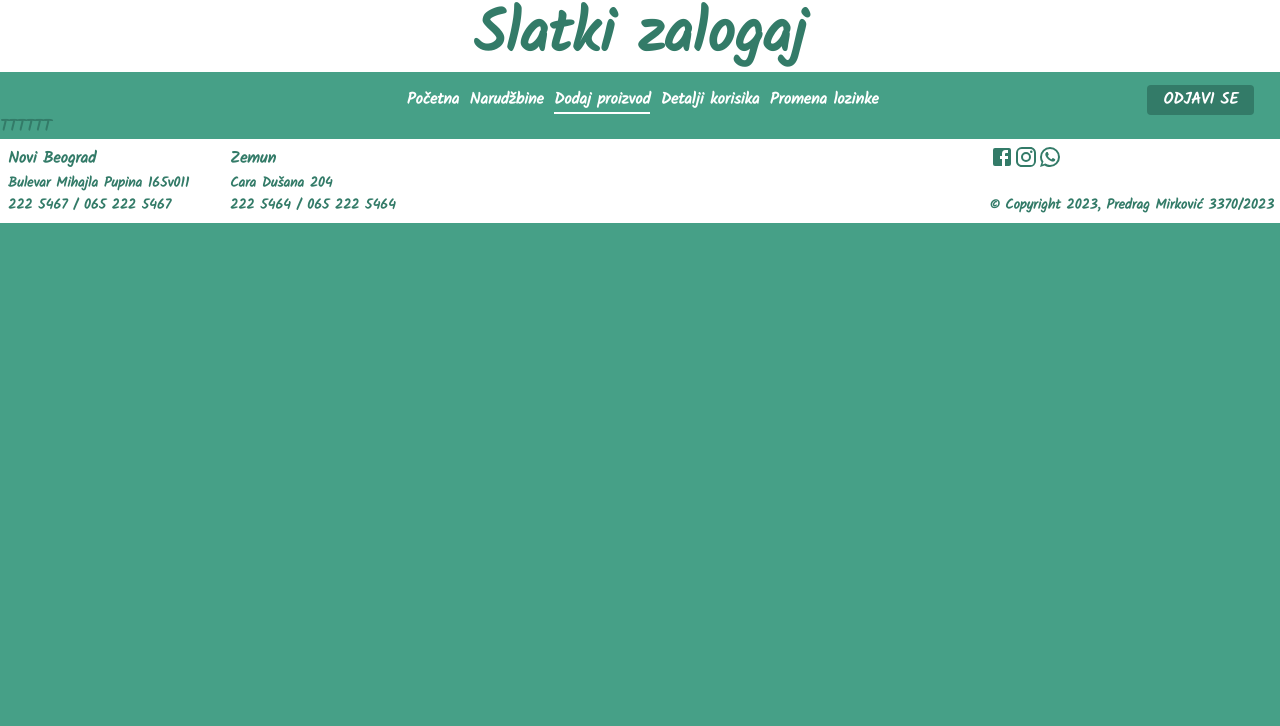
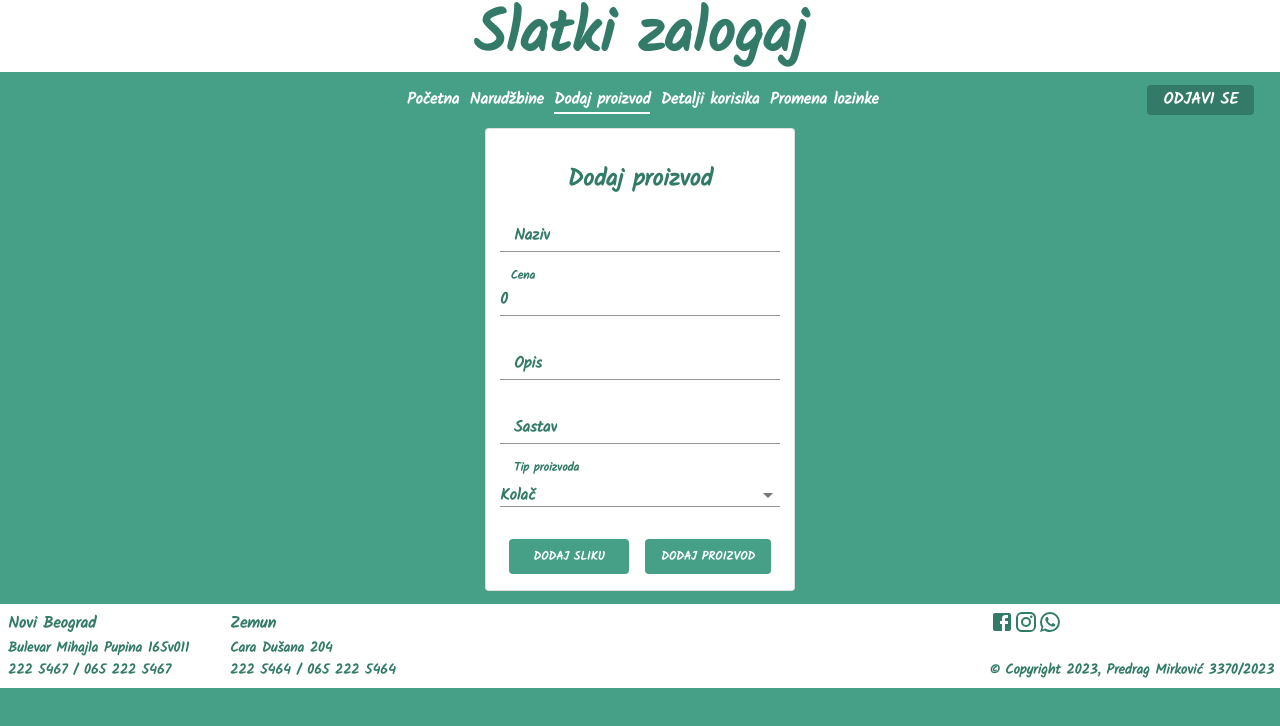
Before and after one commit to pedja98/sweet-bite-web, a React (Create React App) app: page /user/add-product in a window 1280 px wide. Shown: the top 726 px of the page. Built offline with nearby package versions, Linux system fonts and the light colour scheme.

Commit message:
create add product component

```diff
--- a/src/components/user/addProduct/AddProduct.tsx
+++ b/src/components/user/addProduct/AddProduct.tsx
@@ -1,5 +1,182 @@
+import { ChangeEvent, useState } from 'react'
+import { Card, InputLabel, SelectChangeEvent, Typography } from '@mui/material'
+import { StyledCenterBackgroundContainerVerticalyColumn } from '../../../styles/users'
+import {
+  FormCartContextStyled,
+  FormControlStyled,
+  FormTextFieldStyled,
+  MenuItemStyled,
+  Root,
+  SelectStyled,
+} from '../../../styles/common'
+import { AddProductsFormCartActionStyled, ProductActionButtonStyled } from '../../../styles/produscts'
+import { useAppDispatch } from '../../../app/hooks'
+import { setNotification } from '../../../features/notifications/notifications.slice'
+import { NotificationTypeSuccess, NotificationTypeWarning } from '../../../constants/notification'
+import { addProduct } from '../../../features/products/products.slice'
+import { AddProductProps } from '../../../features/products/products.types'
+
 const AddProduct = () => {
-  return <div>TTTTTT</div>
+  const [showChoosePicture, setShowChoosePicture] = useState<boolean>(false)
+  const [productData, setProductData] = useState<AddProductProps>({
+    name: '',
+    description: '',
+    price: 0,
+    type: 'kolač',
+    ingredients: '',
+    pic: '/products/Cake1.jpg',
+  })
+
+  const dispatch = useAppDispatch()
+
+  const handleShowChoosePicture = () => {
+    setShowChoosePicture(true)
+  }
+
+  const handleAddProduct = () => {
+    if (productData.pic === '') {
+      dispatch(
+        setNotification({
+          text: 'Niste dodali sliku!',
+          type: NotificationTypeWarning,
+        }),
+      )
+      return
+    }
+    if (Object.values(productData).includes('') || Object.values(productData).includes(0)) {
+      dispatch(
+        setNotification({
+          text: 'Sva polja moraju biti popunjena!',
+          type: NotificationTypeWarning,
+        }),
+      )
+      return
+    }
+    dispatch(addProduct(productData))
+    dispatch(
+      setNotification({
+        text: 'Dodali ste novi proizvod!',
+        type: NotificationTypeSuccess,
+      }),
+    )
+  }
+  const handleChange =
+    (field: keyof typeof productData) =>
+    (event: SelectChangeEvent<unknown> | ChangeEvent<HTMLInputElement | { value: unknown }>) => {
+      setProductData({ ...productData, [field]: event.target.value as string })
+    }
+
+  const handleSetPicture = (picturePath: string) => {
+    setProductData({ ...productData, pic: picturePath })
+    setShowChoosePicture(false)
+    dispatch(
+      setNotification({
+        text: 'Dodali ste sliku!',
+        type: NotificationTypeSuccess,
+      }),
+    )
+  }
+
+  return (
+    <StyledCenterBackgroundContainerVerticalyColumn style={{ position: 'relative' }}>
+      <Card
+        variant='outlined'
+        sx={{
+          maxWidth: 310,
+          display: 'flex',
+          flexDirection: 'column',
+          paddingTop: '1.5%',
+        }}
+      >
+        <FormCartContextStyled>
+          <Root>
+            <Typography variant='h5'>Dodaj proizvod</Typography>
+          </Root>
+          <FormTextFieldStyled
+            id='name'
+            label='Naziv'
+            value={productData.name}
+            onChange={handleChange('name')}
+            sx={{ m: 1 }}
+          />
+          <FormTextFieldStyled
+            id='price'
+            label='Cena'
+            value={productData.price}
+            onChange={handleChange('price')}
+            sx={{ m: 1 }}
+          />
+          <FormTextFieldStyled
+            id='description'
+            label='Opis'
+            value={productData.description}
+            onChange={handleChange('description')}
+            sx={{ m: 1 }}
+          />
+          <FormTextFieldStyled
+            id='ingredients'
+            label='Sastav'
+            value={productData.ingredients}
+            onChange={handleChange('ingredients')}
+            sx={{ m: 1 }}
+          />
+          <FormControlStyled size='small' sx={{ mt: 2 }}>
+            <InputLabel id='type'>Tip proizvoda</InputLabel>
+            <SelectStyled
+              labelId='type'
+              id='type'
+              label='Type'
+              value={productData.type}
+              onChange={handleChange('type')}
+            >
+              <MenuItemStyled value={'kolač'}>Kolač</MenuItemStyled>
+              <MenuItemStyled value={'torta'}>Torta</MenuItemStyled>
+            </SelectStyled>
+          </FormControlStyled>
+        </FormCartContextStyled>
+        <AddProductsFormCartActionStyled>
+          <ProductActionButtonStyled onClick={handleShowChoosePicture} sx={{ m: 1, fontSize: '12px' }}>
+            Dodaj sliku
+          </ProductActionButtonStyled>
+          <ProductActionButtonStyled onClick={handleAddProduct} sx={{ m: 1, fontSize: '12px' }}>
+            Dodaj proizvod
+          </ProductActionButtonStyled>
+        </AddProductsFormCartActionStyled>
+      </Card>
+      <Card
+        sx={{ p: 1 }}
+        style={{
+          display: showChoosePicture ? 'flex' : 'none',
+          alignItems: 'center',
+          justifyContent: 'center',
+          position: 'absolute',
+          bottom: 0,
+          left: 275,
+        }}
+      >
+        <img
+          style={{ marginLeft: 15 }}
+          src='/products/Cake1.jpg'
+          alt={'product picture 1'}
+          height='70px'
+          width='80px'
+          onClick={() => {
+            handleSetPicture('/products/Cake1.jpg')
+          }}
+        />
+        <img
+          style={{ marginLeft: 15 }}
+          src='/products/Cookie1.jpg'
+          alt={'product picture 2'}
+          height='70px'
+          width='80px'
+          onClick={() => {
+            handleSetPicture('/products/Cookie1.jpg')
+          }}
+        />
+      </Card>
+    </StyledCenterBackgroundContainerVerticalyColumn>
+  )
 }
 
 export default AddProduct
--- a/src/components/user/details/Details.tsx
+++ b/src/components/user/details/Details.tsx
@@ -50,7 +50,7 @@ const Details = () => {
       setDetailsData({ ...detailsData, [field]: event.target.value as string })
     }
 
-  const handleSavechanges = () => {
+  const handleSaveChanges = () => {
     if (
       authUserDetails &&
       authUserDetails.username === detailsData.username &&
@@ -151,7 +151,7 @@ const Details = () => {
           />
         </FormCartContextStyled>
         <FormCartActionStyled>
-          <FormButtonStyled sx={{ m: 1 }} ref={detailsButtonRef} onClick={handleSavechanges}>
+          <FormButtonStyled sx={{ m: 1 }} ref={detailsButtonRef} onClick={handleSaveChanges}>
             SAČUVAJ IZMENE
           </FormButtonStyled>
         </FormCartActionStyled>
--- a/src/features/products/products.slice.ts
+++ b/src/features/products/products.slice.ts
@@ -1,13 +1,13 @@
 import { createSlice, PayloadAction } from '@reduxjs/toolkit'
 import { ProductsInitialState } from '../../constants/product'
 import { Product } from './products.interfaces'
-import { AddCommentToProductProps } from './products.types'
+import { AddCommentToProductProps, AddProductProps } from './products.types'
 
 const productsSlice = createSlice({
   name: 'products',
   initialState: ProductsInitialState,
   reducers: {
-    addProduct: (state, action: PayloadAction<Product>) => {
+    addProduct: (state, action: PayloadAction<AddProductProps>) => {
       const product = {
         id: state.length === 0 ? 1 : state.length + 1,
         name: action.payload.name,
@@ -17,7 +17,7 @@ const productsSlice = createSlice({
         ingredients: action.payload.ingredients,
         pic: action.payload.pic,
         comments: [],
-      }
+      } as Product
       state.push(product)
     },
     addCommentToProduct: (state, action: PayloadAction<AddCommentToProductProps>) => {
--- /dev/null
+++ b/src/styles/produscts.ts
@@ -0,0 +1,16 @@
+import { Button, CardActions } from '@mui/material'
+import { styled } from '@mui/material/styles'
+
+export const AddProductsFormCartActionStyled = styled(CardActions)(() => ({
+  display: 'flex',
+  flexDirection: 'row',
+  alignItems: 'center',
+  justifyContent: 'center',
+}))
+
+export const ProductActionButtonStyled = styled(Button)(() => ({
+  margin: '30',
+  padding: '10',
+  minWidth: 120,
+  height: 35,
+}))
```
Also changed, not shown: src/features/products/products.types.ts (+9 -0 lines).
